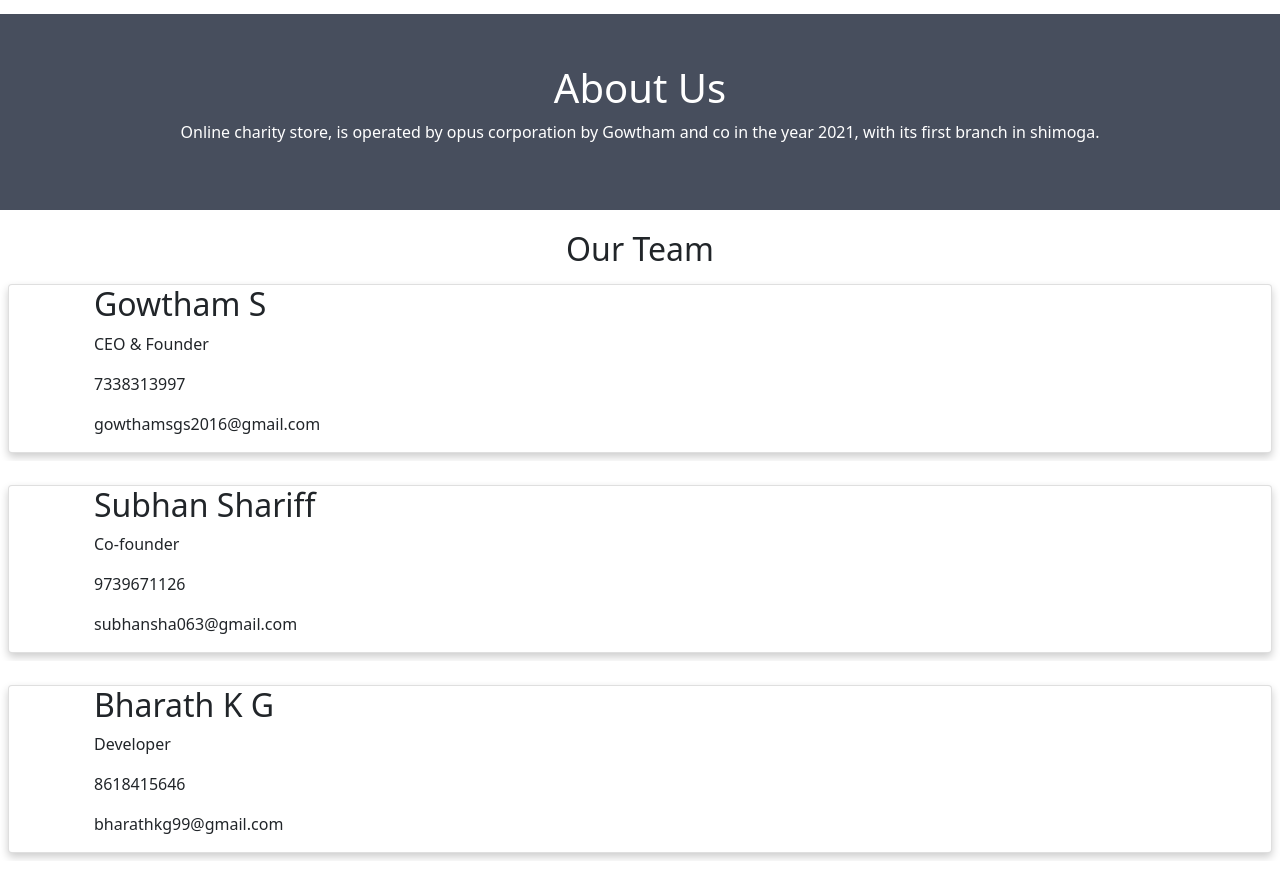
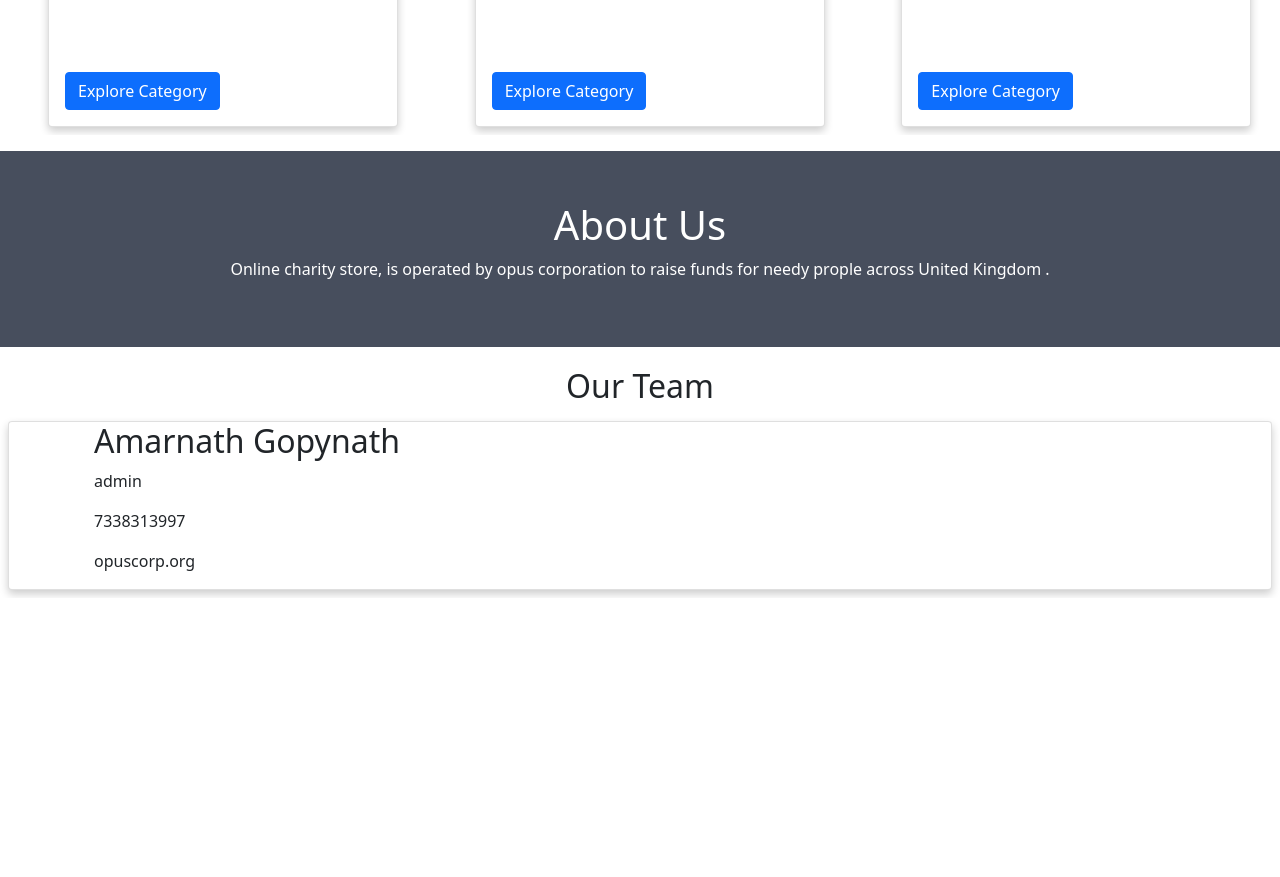
Before and after one commit to Amarnathsetty1999/ucd, a PHP site: page / in a window 1280 px wide. Shown: the part 1357-2234 px from the top of the page. After the commit the page ends 1954 px from the top, so only its background shows below. Run offline with PHP 8.4, Linux system fonts and the light colour scheme; the visitor is signed in with stand-in values (Sample User, id 1); some libraries are stand-ins or nearby versions.

Commit message:
21th commit

```diff
--- a/user centered/aboutMe.php
+++ b/user centered/aboutMe.php
@@ -14,6 +14,7 @@
 if(($row=$result->fetch()))
 {
     $name=$row['name'];
+    $pno=$row['phone'];
 
     // $addr=$row['adrs'];
     echo <<<END
--- a/user centered/adminindex.php
+++ b/user centered/adminindex.php
@@ -98,10 +98,10 @@
 
 <div class="navbar navbg" id="nav">
 
-  <a class="navbar-brand bgs" href="#" id="title">Mellodian Community Park </a>
+  <a class="navbar-brand bgs" href="#" id="title">Online charity store </a>
 
   <a href="#" id="order">ALL ORDERS</a>
-  <a href="#" id="user">ALL USER</a>
+  <a href="#" id="user">ALL Customers</a>
   <a href="#" id="lo">Logout</a>
 
 </div>
--- a/user centered/adminlogin.html
+++ b/user centered/adminlogin.html
@@ -81,7 +81,7 @@
 		</div>
 	</div>
 	<div class="limiter">
-		<div class="container-login100" style="background-image: url('images/index2.jpg');">
+		<div class="container-login100" style="background-image: url('images/tit1.png');">
 			<div class="wrap-login100">
 				<form class="login100-form validate-form" action="/action_page.php" method="post">
 
--- a/user centered/adminreg.html
+++ b/user centered/adminreg.html
@@ -53,7 +53,7 @@
 
 <nav class="navbar navbar-expand-lg navbar-dark bg-dark">
   <div class="container-fluid">
-    <a class="navbar-brand bgs" href="#"> Welcome to <b>Online charityt park</b></a>
+    <a class="navbar-brand bgs" href="#"> Welcome to <b>Online charity store</b></a>
 
     <!-- <button class="navbar-toggler" type="button" data-bs-toggle="collapse" data-bs-target="#navbarSupportedContent" aria-controls="navbarSupportedContent" aria-expanded="false" aria-label="Toggle navigation">
       <span class="navbar-toggler-icon"></span>
@@ -62,7 +62,7 @@
   </div>
 </nav>
 
-<div class="container-login100" style="background-image: url('images/index3.jpg');">
+<div class="container-login100" style="background-image: url('images/tit1.png ');">
   <div class="wrap-login100">
     <form class="login100-form validate-form" action="/action_page.php" method="post">
 
--- a/user centered/alldatauser.php
+++ b/user centered/alldatauser.php
@@ -2,9 +2,9 @@
 
 
 
-$pdo=new PDO("mysql:host=localhost;dbname=park_tickets","root","");
+$pdo=new PDO("mysql:host=localhost;dbname=online_charity_store","root","");
 
-$result=$pdo->query("select * from customers");
+$result=$pdo->query("select * from users");
 
 $n=0;
 
--- a/user centered/delete.php
+++ b/user centered/delete.php
@@ -3,12 +3,12 @@
 session_start();
 //$ste=$_GET['pi'];
 // $pno=$_POST['pp'];
-$pdo=new PDO("mysql:host=localhost;dbname=park_tickets","root","");
+$pdo=new PDO("mysql:host=localhost;dbname=online_charity_store","root","");
 
 if (isset($_GET['pi'])){
     $recordId = $_GET['pi'];
 
-    $pdo->exec("delete from customers where email='$recordId'");
+    $pdo->exec("delete from users where email='$recordId'");
     echo "Deleted Successfully";
 
 }
--- a/user centered/delete1.php
+++ b/user centered/delete1.php
@@ -3,7 +3,7 @@
 session_start();
 //$ste=$_GET['pi'];
 // $pno=$_POST['pp'];
-$pdo=new PDO("mysql:host=localhost;dbname=park_tickets","root","");
+$pdo=new PDO("mysql:host=localhost;dbname=online_charity_store","root","");
 
 $pn = $_GET['pi'];
 $dat= $_GET['pp'];
@@ -13,7 +13,7 @@
 if (isset($_GET['pi'])){
 
 
-    $pdo->exec("delete from booking where eventid=$pn and date='$dat'");
+    $pdo->exec("delete from orders where pid=$pn and dt='$dat'");
 echo "Deleted Successfully";
 
 
--- a/user centered/getCart.php
+++ b/user centered/getCart.php
@@ -1,6 +1,6 @@
 <?php
 session_start();
-date_default_timezone_set("Asia/Calcutta");
+date_default_timezone_set("Europe/London");
 $email=$_POST['email'];
 $pdo=new PDO("mysql:host=localhost;dbname=online_charity_store","root","");
 
--- a/user centered/index.php
+++ b/user centered/index.php
@@ -77,7 +77,7 @@
 
 <div class="navbar navbg" id="nav">
 
-  <a class="navbar-brand bgs" href="#" id="title">Online charity store</a>
+  <a class="navbar-brand bgs" href="#" id="title"><img src="images/logo02.png" alt="logo" width="250" height="50" /><br>Online charity store</a>
 
 
   <a href="#abt" id="abtus">About us</a>
@@ -103,7 +103,7 @@
     <div class="col-md-4 p-3  text-white">
     <div class="container-fluid mt-3">
     <div class="card" style="width:350px">
-    <img class="card-img-top" src="images/pic2.jpg" alt="Card image" style="width:100%">
+    <img class="card-img-top" src="images/ucw2.jpg" alt="Card image" style="width:100%">
     <div class="card-body">
       <h4 class="card-title">John Doe</h4>
       <p class="card-text">Some example text some example text. John Doe is an architect and engineer</p>
@@ -122,7 +122,7 @@
 
     <div class="container-fluid mt-3">
     <div class="card" style="width:350px">
-    <img class="card-img-top" src="images/pic1.jpg" alt="Card image" style="width:100%">
+    <img class="card-img-top" src="images/ucw9.jpg" alt="Card image" style="width:100%">
     <div class="card-body">
       <h4 class="card-title">John Doe</h4>
       <p class="card-text">Some example text some example text. John Doe is an architect and engineer</p>
@@ -137,7 +137,7 @@
     <div class="col-md-4 p-3  text-white">
     <div class="container-fluid mt-3">
     <div class="card" style="width:350px">
-    <img class="card-img-top" src="images/pic3.jpg" alt="Card image" style="width:100%">
+    <img class="card-img-top" src="images/ucw15.jpg" alt="Card image" style="width:100%">
     <div class="card-body">
       <h4 class="card-title">John Doe</h4>
       <p class="card-text">Some example text some example text. John Doe is an architect and engineer</p>
@@ -151,8 +151,8 @@
 
 <div class="about-section" id="abt">
   <h1 style='overflow:hidden'>About Us</h1>
-  <p>Online charity store, is operated by opus corporation
-      by Gowtham and co in the year 2021, with its first branch in shimoga.</p>
+  <p>Online charity store, is operated by opus corporation to raise funds for needy prople across United Kingdom
+      .</p>
   <!-- <p>Resize the browser window to see that this page is responsive by the way.</p> -->
 </div>
 
@@ -162,38 +162,21 @@
     <div class="card">
       <!-- <img src="/w3images/team1.jpg" alt="Jane" style="width:100%"> -->
       <div class="container">
-        <h2 style='overflow:hidden'>Gowtham S</h2>
-        <p class="title">CEO & Founder</p>
+        <h2 style='overflow:hidden'>Amarnath Gopynath</h2>
+        <p class="title">admin</p>
         <p>7338313997</p>
-        <p>gowthamsgs2016@gmail.com</p>
+        <p>opuscorp.org</p>
         <!-- <p><button class="button">Contact</button></p> -->
       </div>
     </div>
   </div>
 
   <div class="column">
-    <div class="card" id="ex">
-      <!-- <img src="/w3images/team2.jpg" alt="Mike" style="width:100%"> -->
-      <div class="container">
-        <h2 style='overflow:hidden'>Subhan Shariff</h2>
-        <p class="title"> Co-founder </p>
-        <p>9739671126</p>
-        <p>subhansha063@gmail.com</p>
-        <!-- <p><button class="button">Contact</button></p> -->
-      </div>
-    </div>
+
   </div>
 
   <div class="column">
-    <div class="card">
-      <!-- <img src="/w3images/team3.jpg" alt="John" style="width:100%"> -->
-      <div class="container">
-        <h2 style='overflow:hidden'>Bharath K G</h2>
-        <p class="title">Developer</p>
-        <p> 8618415646</p>
-        <p>bharathkg99@gmail.com</p>
-        <!-- <p><button class="button">Contact</button></p> -->
-      </div>
+
     </div>
   </div>
 </div>
--- a/user centered/purchase.php
+++ b/user centered/purchase.php
@@ -16,7 +16,7 @@
 else
 {
 
-    date_default_timezone_set("Asia/Calcutta");
+    date_default_timezone_set("Europe/London");
 $pid=$_POST['pid'];
 $email=$_POST['email'];
 $qt=1;
--- a/user centered/update.php
+++ b/user centered/update.php
@@ -2,14 +2,14 @@
 <?php
 session_start();
 
-$pdo=new PDO("mysql:host=localhost;dbname=park_tickets","root","");
+$pdo=new PDO("mysql:host=localhost;dbname=online_charity_store","root","");
 
 
 if (isset($_POST['pno'])){
     $recordId = $_POST['pno'];
     $mail=$_GET['pi'];
 
-    $pdo->exec("update customers set phone=$recordId where email='$mail'");
+    $pdo->exec("update users set phone=$recordId where email='$mail'");
 
 }
 echo "Updated Successfully";
```
Also changed, not shown: user centered/alldataorder.php (+11 -11 lines).
